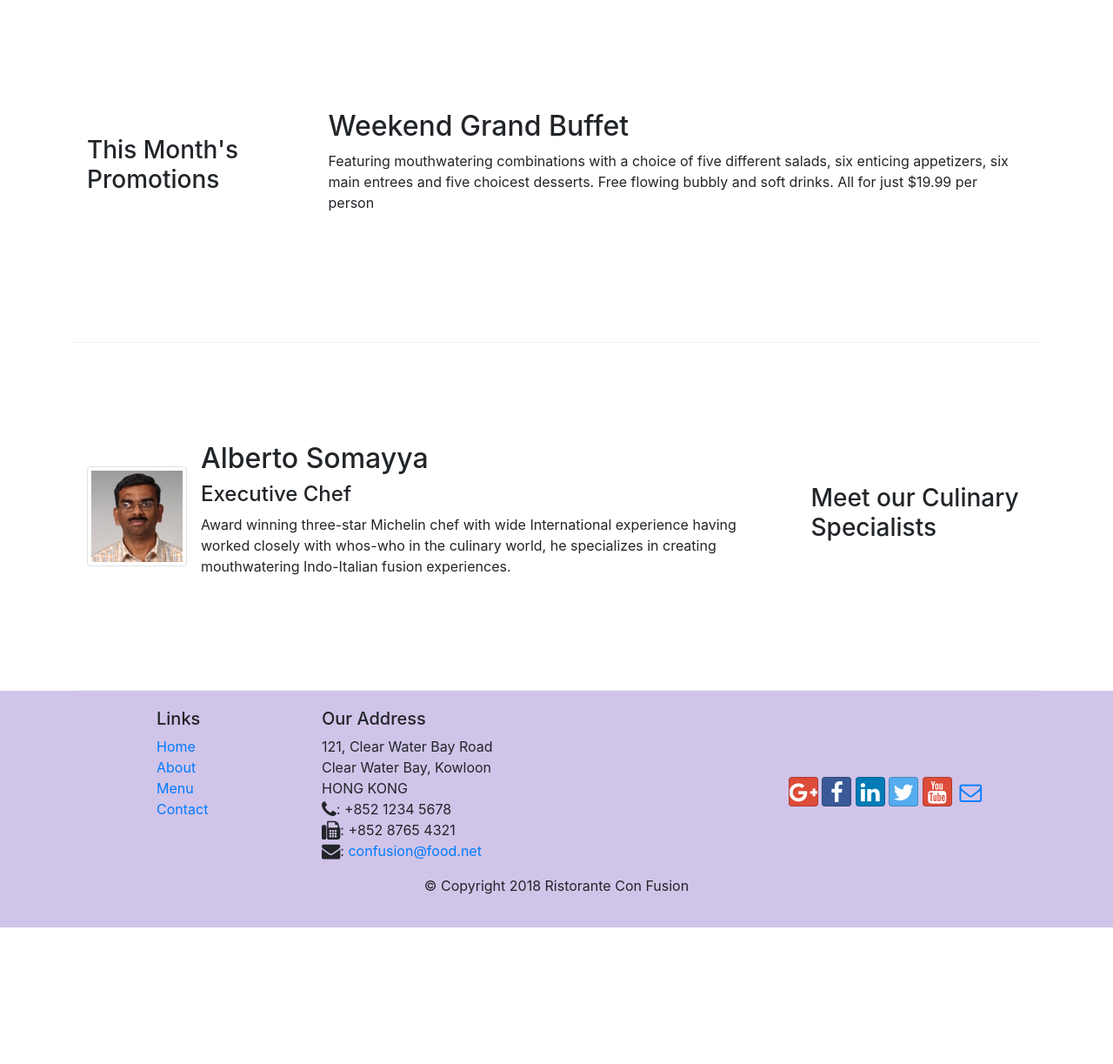
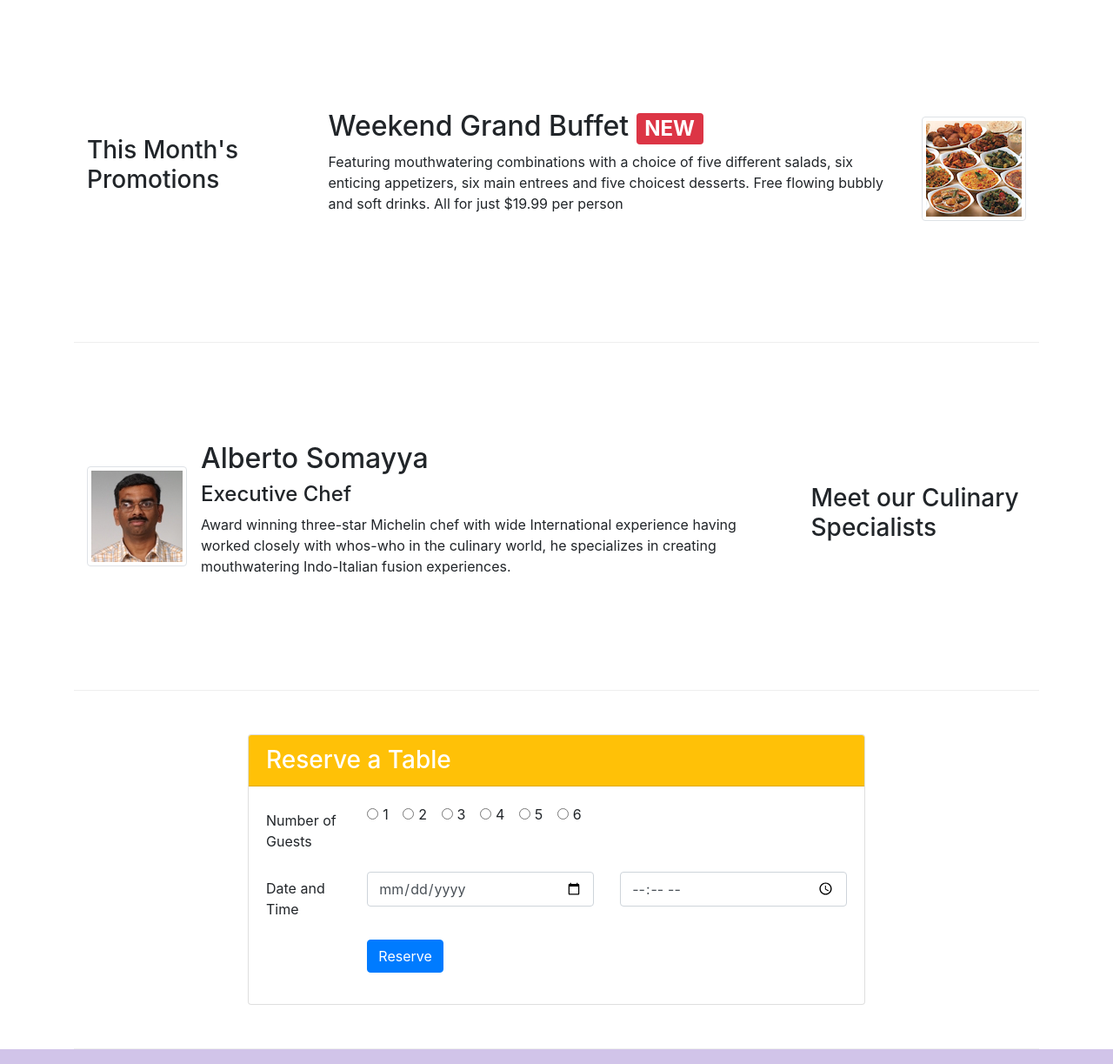
Before and after one commit to johanquiroga/bootstrap-coursera, a website: page index.html in a window 1280 px wide. Shown: the part 740-1963 px from the top of the page at 87% size. Before the commit the page ends 1806 px from the top, so only its background shows below. Drawn offline with nearby package versions, Linux system fonts and the light colour scheme.

Commit message:
Assignment 2: Added reservation form, missing badge and image in second row and button to link to previous form

```diff
--- a/index.html
+++ b/index.html
@@ -55,8 +55,15 @@
                         lipsmacking
                         creations will tickle your culinary senses!</p>
                 </div>
-                <div class="col-12 col-sm align-self-center">
-                    <img src="img/logo.png" alt="Logo" class="img-fluid">
+                <div class="col-12 col-sm">
+                    <div class="row align-items-center">
+                        <div class="col-sm-6">
+                            <img src="img/logo.png" alt="Logo" class="img-fluid">
+                        </div>
+                        <div class="col-sm-6">
+                            <a href="#reserveForm" role="button" class="btn btn-warning btn-block btn-sm">Reserve Table</a>
+                        </div>
+                    </div>
                 </div>
             </div>
         </div>
@@ -89,12 +96,19 @@
                 <h3>This Month's Promotions</h3>
             </div>
             <div class="col col-sm col-md">
-                <h2>Weekend Grand Buffet</h2>
-                <p class="d-none d-sm-block">Featuring mouthwatering combinations with a choice of five different
-                    salads,
-                    six enticing appetizers, six main entrees and five choicest desserts. Free flowing bubbly and soft
-                    drinks.
-                    All for just $19.99 per person </p>
+                <div class="media">
+                    <div class="media-body">
+                        <h2 class="mt-0">Weekend Grand Buffet <span class="badge badge-danger">NEW</span></h2>
+                        <p class="d-none d-sm-block">Featuring mouthwatering combinations with a choice of five
+                            different
+                            salads,
+                            six enticing appetizers, six main entrees and five choicest desserts. Free flowing bubbly
+                            and soft
+                            drinks.
+                            All for just $19.99 per person </p>
+                    </div>
+                    <img class="d-flex ml-3 img-thumbnail align-self-center" src="img/buffet.png" alt="alberto">
+                </div>
             </div>
         </div>
 
@@ -115,6 +129,61 @@
                             mouthwatering
                             Indo-Italian
                             fusion experiences. </p>
+                    </div>
+                </div>
+            </div>
+        </div>
+
+        <div class="row row-content align-items-center">
+            <div class="col-12 col-sm-8 offset-sm-2">
+                <div class="card">
+                    <h3 class="card-header bg-warning text-white">Reserve a Table</h3>
+                    <div class="card-body">
+                        <form id="reserveForm">
+                            <div class="form-group row">
+                                <label for="guests" class="col-md-2 col-form-label">Number of Guests</label>
+                                <div class="col-md-10">
+                                    <div class="form-check form-check-inline">
+                                        <input class="form-check-input" type="radio" name="guests" id="guests1" value="1">
+                                        <label class="form-check-label" for="guests1">1</label>
+                                    </div>
+                                    <div class="form-check form-check-inline">
+                                        <input class="form-check-input" type="radio" name="guests" id="guests2" value="2">
+                                        <label class="form-check-label" for="guests2">2</label>
+                                    </div>
+                                    <div class="form-check form-check-inline">
+                                        <input class="form-check-input" type="radio" name="guests" id="guests3" value="3">
+                                        <label class="form-check-label" for="guests3">3</label>
+                                    </div>
+                                    <div class="form-check form-check-inline">
+                                        <input class="form-check-input" type="radio" name="guests" id="guests4" value="4">
+                                        <label class="form-check-label" for="guests4">4</label>
+                                    </div>
+                                    <div class="form-check form-check-inline">
+                                        <input class="form-check-input" type="radio" name="guests" id="guests5" value="5">
+                                        <label class="form-check-label" for="guests5">5</label>
+                                    </div>
+                                    <div class="form-check form-check-inline">
+                                        <input class="form-check-input" type="radio" name="guests" id="guests6" value="6">
+                                        <label class="form-check-label" for="guests6">6</label>
+                                    </div>
+                                </div>
+                            </div>
+                            <div class="form-group row">
+                                <label for="date" class="col-md-2 col-form-label">Date and Time</label>
+                                <div class="col-md-5">
+                                    <input type="date" class="form-control" name="date" id="date" placeholder="Date" />
+                                </div>
+                                <div class="col-md-5">
+                                    <input type="time" class="form-control" name="time" id="time" placeholder="Time" />
+                                </div>
+                            </div>
+                            <div class="form-group row">
+                                <div class="offset-md-2 col-md-10">
+                                    <button type="submit" class="btn btn-primary">Reserve</button>
+                                </div>
+                            </div>
+                        </form>
                     </div>
                 </div>
             </div>
```
